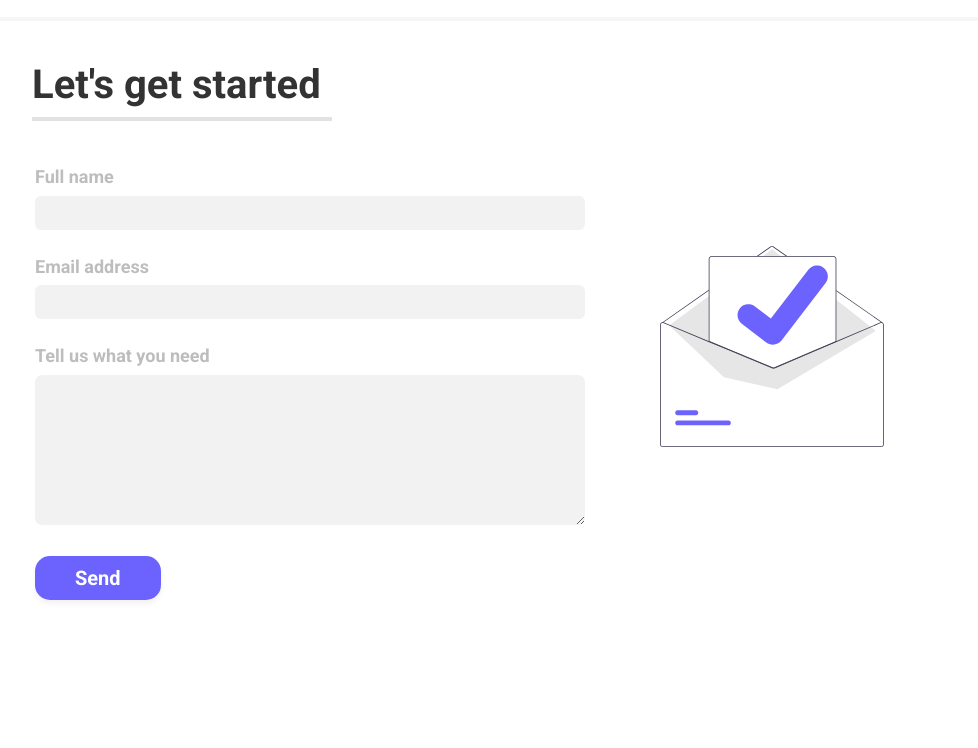
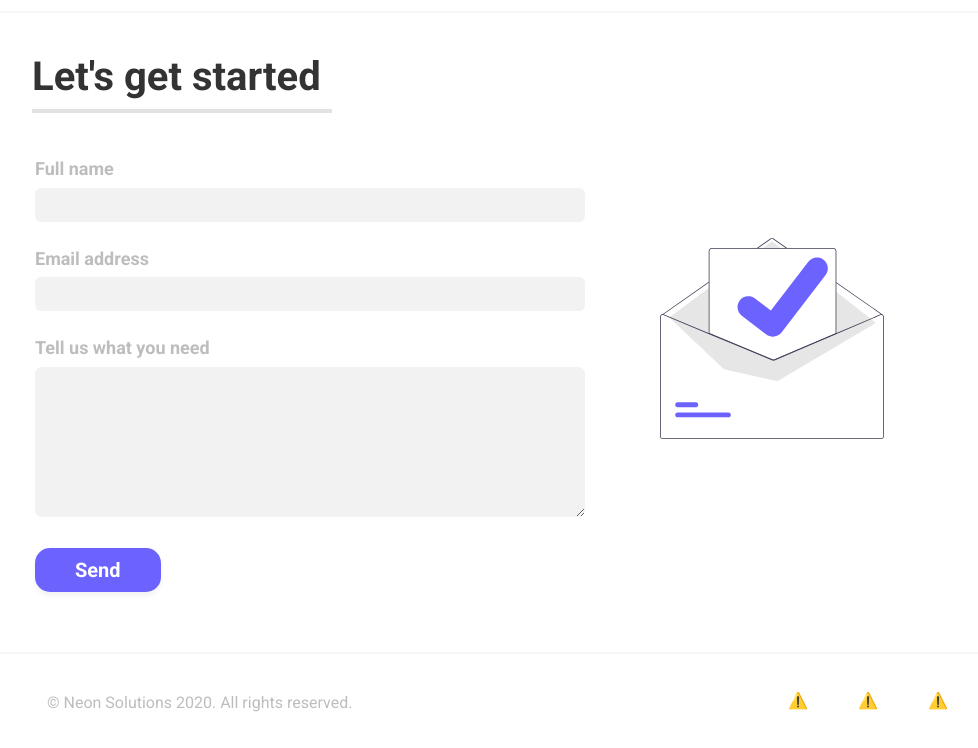
Before and after one commit to neonsolutions/neonsolutions.co.za, a plain HTML site: page index.html in a window 1280 px wide. Shown: the part 3715-4463 px from the top of the page, without its empty margins (143-1121 px from the left). Before the commit the page ends 4395 px from the top, so only its background shows below. Drawn offline with nearby package versions, Linux system fonts and the light colour scheme; no server answers.

Commit message:
added footer

```diff
--- a/index.html
+++ b/index.html
@@ -214,6 +214,22 @@
       </div>
     </div>
   </div>
+  <div class="pageDivider"></div>
+    <div class="container page" style="height: 80px;  padding-top: 25px; ">
+      <div class="d-flex justify-content-between">
+        <div class="col">
+          <div class="footerText fd">© Neon Solutions 2020. All rights reserved.</div>
+          <div class="footerText fm">© Neon Solutions 2020.</div>
+        </div>
+        <div class="row">
+          <div class="col"><button  class="footButton"><lottie-player src="https://assets7.lottiefiles.com/packages/lf20_fbh8w9xq.json"  background="transparent"  speed="1"  style="width: 40px; height: 40px;" hover   ></lottie-player></button></div>
+          <div class="col"><button  class="footButton"><lottie-player src="https://assets10.lottiefiles.com/packages/lf20_veenspod.json"  background="transparent"  speed="1"  style="width: 40px; height: 40px;" hover   ></lottie-player></button></div>
+          <div class="col"><button  class="footButton"><lottie-player src="https://assets7.lottiefiles.com/packages/lf20_jzgljhlz.json"  background="transparent"  speed="1"  style="width: 40px; height: 40px;" hover   ></lottie-player></button></div>
+        </div>
+      </div>
+    </div>
+
+
   <noscript><img src="https://shynet.stephancill.pw/ingress/4a282f3f-b8bc-453e-bf39-1d2c963bf7da/pixel.gif"></noscript> <script src="https://shynet.stephancill.pw/ingress/4a282f3f-b8bc-453e-bf39-1d2c963bf7da/script.js"></script>
 </body>
 </html>
--- a/static/css/style.css
+++ b/static/css/style.css
@@ -46,7 +46,7 @@ html {
 }
 .pageDivider {
     background: rgba(196, 196, 196, 0.15);
-    height: 4px;
+    height: 2px;
     width: 100%;
     margin-top: -20px;
 }
@@ -63,6 +63,17 @@ html {
 	cursor: pointer !important;
     outline: none !important;
     background: none ;
+}
+.footButton {
+    transition-duration: 3s;
+    border: none !important;
+	cursor: pointer !important;
+    outline: none !important;
+    color: none !important;
+    width: 40px;
+    height: 40px;
+    background: none;
+
 }
 .sbutton , input[type="submit"], input[type="reset"] {
     background: #6C63FF;
@@ -88,6 +99,18 @@ html {
     transition-duration: 0.3s !important;
     background: rgba(108, 99, 255, 0.90) !important;
     box-shadow: 0px 2px 8px rgba(0, 0, 0, 0.15);
+}
+.footerText {
+    font-family: Roboto !important;
+    font-style: normal;
+    font-weight: normal;
+    font-size: 16px !important;
+    line-height: 20px;
+    display: flex;
+    align-items: center;
+    padding-top:14px;
+    padding-bottom: 35px;
+    color: #BDBDBD;
 }
 input {
     background: #F2F2F2  ;
@@ -237,6 +260,9 @@ textarea {
 }
 .cUn {
     max-width: 300px;
+}
+.fm {
+    display: none ;
 }
 
 @media (max-width:980px) {
@@ -407,6 +433,16 @@ textarea {
     }
   }
   @media (max-width:560px) {
+    .footerText {
+        font-size: 12px !important;
+        line-height: 40px !important;
+    }
+    .fm {
+        display: inline;
+    }
+    .fd{
+        display: none;
+    }
     .introAni {
         padding-top: 100px;
     }
```
